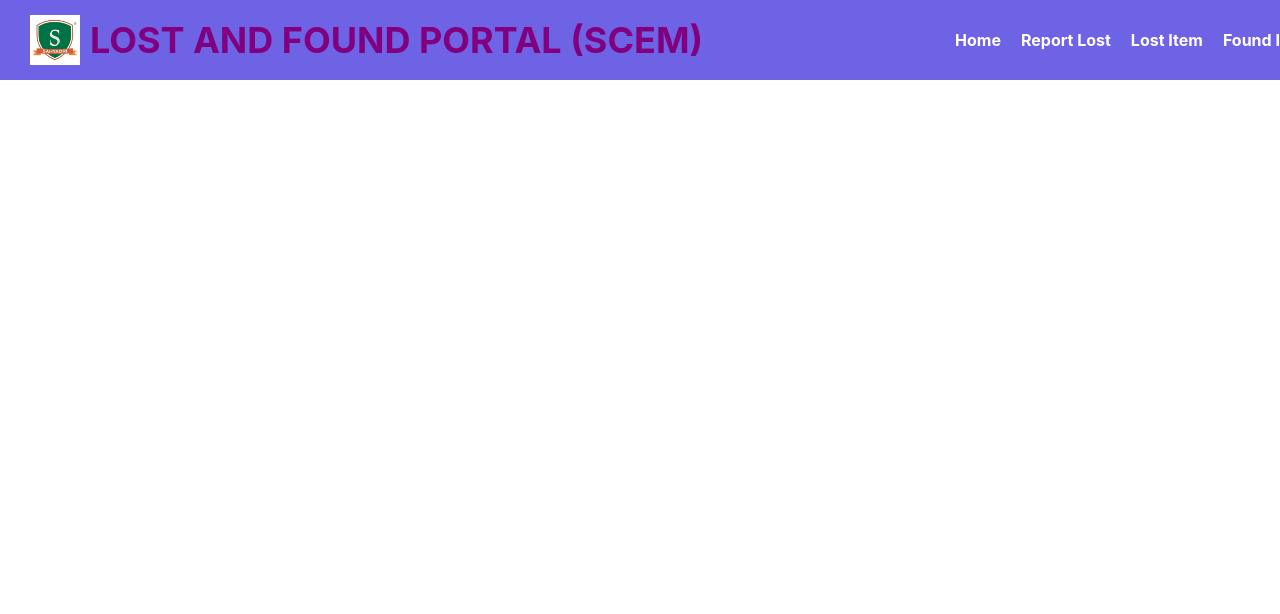
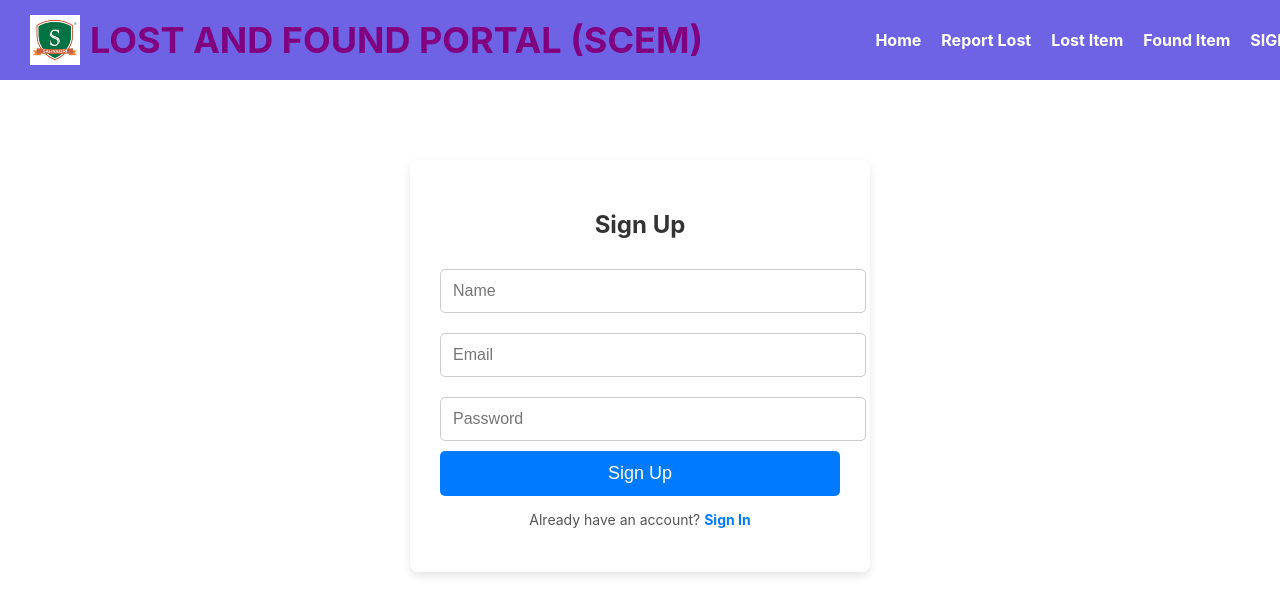
Before and after one commit to preranashetty2004/lost-and-found, a React (Create React App) app in the folder frontend/: page /signup in a window 1280 px wide. Shown: the top 614 px of the page. Built offline with nearby package versions, Linux system fonts and the light colour scheme.

Commit message:
signIn and Signup page

```diff
--- a/frontend/src/App.js
+++ b/frontend/src/App.js
@@ -1,5 +1,7 @@
 import React, { useState } from "react";
 import { BrowserRouter as Router, Routes, Route } from "react-router-dom";
+import SignUp from "./components/SignUp";
+import SignIn from "./components/SignIn";
 import Navbar from "./components/Navbar";
 import Home from "./components/Home";
 import ReportForm from "./components/ReportForm";
@@ -7,6 +9,7 @@ import LostItemsPage from "./components/LostItem";
 import FoundItemsPage from "./components/FoundItem";
 
 function App() {
+  const [user, setUser] = useState(null);
   const [lostItems, setLostItems] = useState([]);
   const [foundItems, setFoundItems] = useState([]);
 
@@ -15,6 +18,8 @@ function App() {
       <Navbar /> {/* Ensure the Navbar is visible on all pages */}
       <Routes>
         <Route path="/" element={<Home />} />
+        <Route path="/signup" element={<SignUp setUser={setUser} />} />
+        <Route path="/signin" element={<SignIn user={user} setUser={setUser} />} />
         <Route path="/report-form" element={<ReportForm setLostItems={setLostItems} setFoundItems={setFoundItems} />} />
         <Route path="/lost-items" element={<LostItemsPage lostItems={lostItems} />} />
         <Route path="/found-items" element={<FoundItemsPage foundItems={foundItems} />} />
--- /dev/null
+++ b/frontend/src/components/Auth.css
@@ -0,0 +1,73 @@
+.auth-container {
+    width: 100%;
+    max-width: 400px;
+    margin: 80px auto;
+    padding: 30px;
+    background: #ffffff;
+    box-shadow: 0px 4px 10px rgba(0, 0, 0, 0.1);
+    border-radius: 8px;
+    text-align: center;
+  }
+
+  .auth-container h2 {
+    margin-bottom: 20px;
+    font-size: 24px;
+    color: #333;
+  }
+
+  .auth-container form {
+    display: flex;
+    flex-direction: column;
+  }
+
+  .auth-container input {
+    width: 100%;
+    padding: 12px;
+    margin: 10px 0;
+    border: 1px solid #ccc;
+    border-radius: 5px;
+    font-size: 16px;
+  }
+
+  .auth-container input:focus {
+    border-color: #007bff;
+    outline: none;
+  }
+
+  .auth-container button {
+    width: 100%;
+    padding: 12px;
+    background: #007bff;
+    color: white;
+    font-size: 18px;
+    border: none;
+    border-radius: 5px;
+    cursor: pointer;
+    transition: background 0.3s ease-in-out;
+  }
+
+  .auth-container button:hover {
+    background: #0056b3;
+  }
+
+  .auth-container .error {
+    color: red;
+    font-size: 14px;
+    margin-top: 10px;
+  }
+
+  .auth-container p {
+    margin-top: 15px;
+    font-size: 14px;
+    color: #555;
+  }
+
+  .auth-container a {
+    color: #007bff;
+    text-decoration: none;
+    font-weight: bold;
+  }
+
+  .auth-container a:hover {
+    text-decoration: underline;
+  }
--- a/frontend/src/components/Navbar.js
+++ b/frontend/src/components/Navbar.js
@@ -1,8 +1,22 @@
-import React from "react";
-import { Link } from "react-router-dom";
+import React, { useState, useEffect } from "react";
+import { Link, useNavigate } from "react-router-dom"
+
 import "./Navbar.css";
 
 const Navbar = () => {
+  const [isAuthenticated, setIsAuthenticated] = useState(false);
+  const navigate = useNavigate();
+
+  useEffect(() => {
+    const token = localStorage.getItem("token");
+    setIsAuthenticated(!!token);
+  }, []);
+
+  const handleLogout = () => {
+    localStorage.removeItem("token"); // Remove token
+    setIsAuthenticated(false); // Update state
+    navigate("/signin"); // Redirect to login page
+  };
   return (
     <nav className="navbar">
       <div className="navbar-logo">
@@ -11,6 +25,7 @@ const Navbar = () => {
       </div>
 
       <ul className="nav-links">
+
           <li>
             <Link to="/" className="nav-item">Home</Link>
           </li>
@@ -23,6 +38,17 @@ const Navbar = () => {
           <li>
             <Link to="/Found-item" className="nav-item">Found Item</Link>
           </li>
+          {isAuthenticated ? (
+            <li>
+              <button onClick={handleLogout} className="nav-item auth-link logout-btn">
+                LOGOUT
+              </button>
+            </li>
+          ) : (
+            <li>
+              <Link to="/signin" className="nav-item auth-link">SIGN IN</Link>
+            </li>
+          )}
       </ul>
     </nav>
   );
--- /dev/null
+++ b/frontend/src/components/SignIn.js
@@ -0,0 +1,40 @@
+import React, { useState } from "react";
+import { useNavigate } from "react-router-dom";
+
+
+const SignIn = ({ user, setUser }) => {  // ✅ Accept setUser as a prop
+    const [formData, setFormData] = useState({ email: "", password: "" });
+    const [error, setError] = useState("");
+    const navigate = useNavigate();
+
+    const handleChange = (e) => {
+      const { name, value } = e.target;
+      setFormData({ ...formData, [name]: value });
+    };
+
+    const handleSubmit = (e) => {
+        e.preventDefault();
+
+        // Simulated authentication - storing user credentials
+        const storedUser = { email: formData.email, password: formData.password };
+        setUser(storedUser);  // ✅ Save user details
+
+        navigate("/home");  // ✅ Redirect to Home
+      };
+
+
+    return (
+      <div className="auth-container">
+        <h2>Sign In</h2>
+        <form onSubmit={handleSubmit}>
+          <input type="email" name="email" placeholder="Email" onChange={handleChange} required />
+          <input type="password" name="password" placeholder="Password" onChange={handleChange} required />
+          <button type="submit">Sign In</button>
+        </form>
+        {error && <p className="error">{error}</p>}
+        <p>Don't have an account? <a href="/signup">Sign Up</a></p>
+      </div>
+    );
+  };
+
+  export default SignIn;
--- /dev/null
+++ b/frontend/src/components/SignUp.js
@@ -0,0 +1,34 @@
+import React, { useState } from "react";
+import { useNavigate } from "react-router-dom";
+import "./Auth.css";
+
+const SignUp = ({ setUser }) => {
+  const [formData, setFormData] = useState({ name: "", email: "", password: "" });
+  const navigate = useNavigate();
+
+  const handleChange = (e) => {
+    const { name, value } = e.target;
+    setFormData({ ...formData, [name]: value });
+  };
+
+  const handleSubmit = (e) => {
+    e.preventDefault();
+    setUser(formData);  // ✅ Store user in state (for now)
+    navigate("/signin");  // ✅ Redirect to Sign-In page
+  };
+
+  return (
+    <div className="auth-container">
+      <h2>Sign Up</h2>
+      <form onSubmit={handleSubmit}>
+        <input type="text" name="name" placeholder="Name" onChange={handleChange} required />
+        <input type="email" name="email" placeholder="Email" onChange={handleChange} required />
+        <input type="password" name="password" placeholder="Password" onChange={handleChange} required />
+        <button type="submit">Sign Up</button>
+      </form>
+      <p>Already have an account? <a href="/signin">Sign In</a></p>
+    </div>
+  );
+};
+
+export default SignUp;
```
